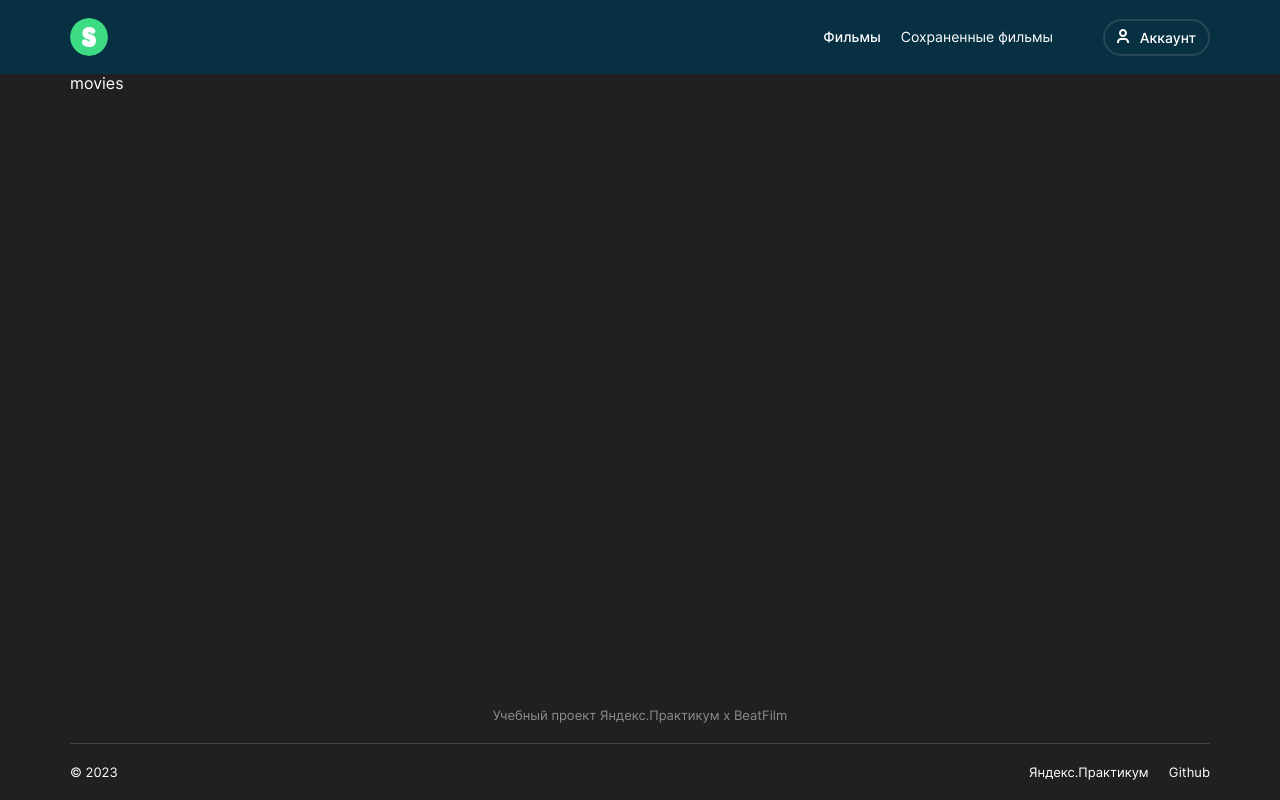
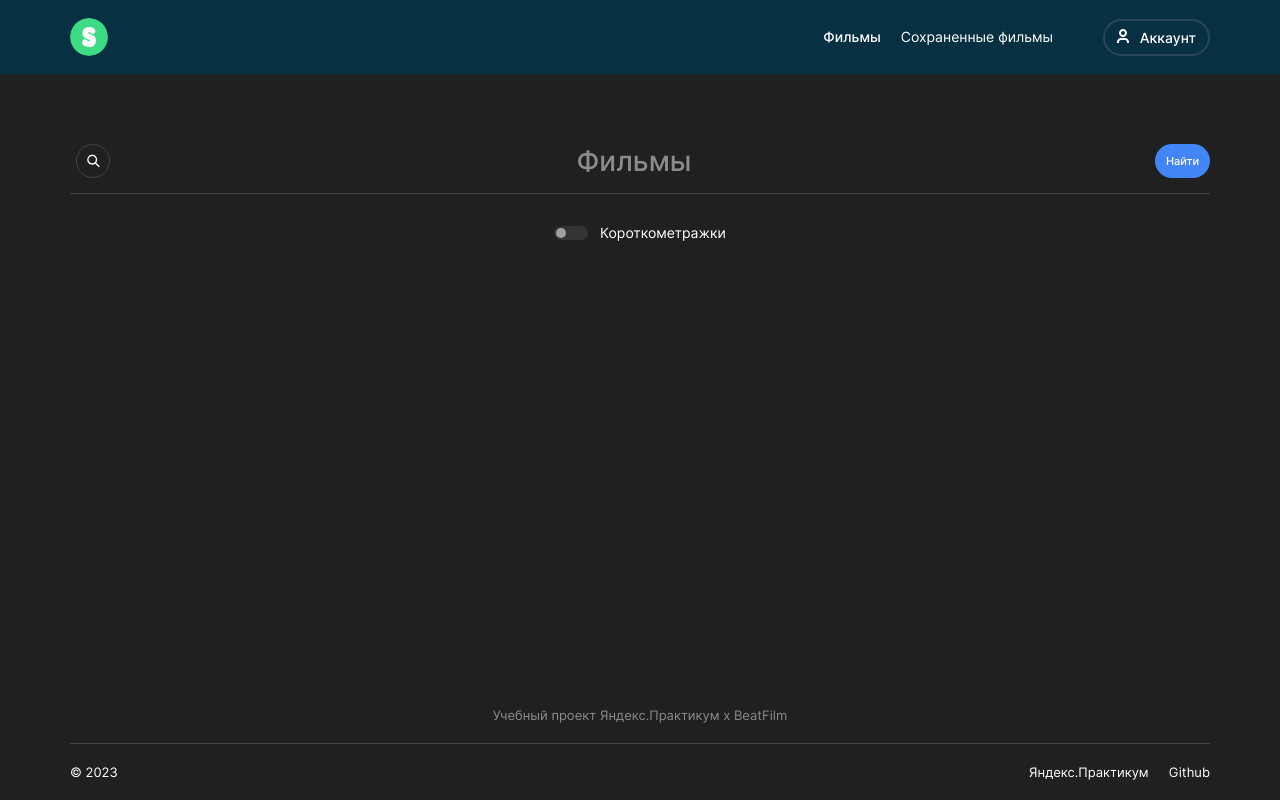
Before and after one commit to sasketeen/movies-explorer-frontend, a React (Create React App) app: page /movies in a window 1280 px wide. Built offline with nearby package versions, Linux system fonts and the light colour scheme.

Commit message:
feat: добавил форму поиска

```diff
--- a/src/assets/css/colors.css
+++ b/src/assets/css/colors.css
@@ -14,13 +14,13 @@
 
   --color-addition-darkGray1: #2f2f2f;
   --color-addition-darkGray2: #272727; /*1*/
-  --color-addition-darkGray3: #414141;
+  --color-addition-darkGray3: #343434; /*1*/
   --color-addition-darkGray4: #222222;
   --color-addition-darkGray5: #303030; /*1*/
   --color-addition-darkGray6: #424242; /*1*/
 
   --color-addition-gray1: #8b8b8b; /*1*/
   --color-addition-gray2: #aaaaaa; /*1*/
-  --color-addition-gray3: #a0a0a0;
-  --color-addition-gray4: #c2c2c2;
+  --color-addition-gray3: #a0a0a0; /*1*/
+  --color-addition-gray4: #c2c2c2; /*1*/
 }
--- /dev/null
+++ b/src/components/SearchForm/SearchForm.jsx
@@ -0,0 +1,16 @@
+import Switch from '../Switch/Switch';
+import './SearchForm.scss';
+
+export default function SearchForm () {
+  return (
+    <form className="search">
+      <div className="search__wrapper">
+        <input type="text" className="search__input" placeholder='Фильмы'/>
+        <button type="submit" className="search__submit-button">Найти</button>
+      </div>
+      <div className='switch-wrapper'>
+        <Switch label={'Короткометражки'}></Switch>
+      </div>
+    </form>
+  );
+}
--- /dev/null
+++ b/src/components/SearchForm/SearchForm.scss
@@ -0,0 +1,88 @@
+@use "@/assets/css/mixins" as mixin;
+
+.search {
+  padding: 70px 0 49px;
+
+  @media screen and (max-width: 768px) {
+    padding: 86px 0 62px;
+  }
+
+  @media screen and (max-width: 420px) {
+    padding: 92px 0 51px;
+  }
+
+  &__wrapper {
+    display: flex;
+    border-bottom: 1px solid var(--color-addition-darkGray6);
+  }
+
+  &__wrapper:has(.search__input:focus-visible) {
+    border-color: var(--color-main-brightBlue);
+  }
+
+  &__input {
+    box-sizing: border-box;
+    background: url(../../assets/images/search-icon.svg) 6px top / 34px 34px no-repeat;
+    border: none;
+    padding: 0 15px 15px 58px;
+    width: 100%;
+
+    color: var(--color-main-white);
+    text-align: center;
+    font-weight: 500;
+    font-size: 28px;
+    line-height: 34px;
+
+    @media screen and (max-width: 420px) {
+      height: 43px;
+      font-size: 18px;
+      line-height: 22px;
+      background: unset;
+      padding-left: 0;
+    }
+
+    &::placeholder {
+      color: var(--color-addition-gray1);
+      text-align: center;
+
+      @media screen and (max-width: 420px) {
+        text-align: left;
+      }
+    }
+
+    &:focus-visible {
+      outline: none;
+    }
+  }
+
+  &__submit-button {
+    @include mixin.hover(0.8);
+
+    padding: 8px 0;
+    width: 58px;
+    align-self: flex-start;
+    border-radius: 48px;
+    border: none;
+
+    background-color: var(--color-main-brightBlue);
+
+    color: var(--color-main-white);
+    font-weight: 500;
+    font-size: 11px;
+    line-height: 18px;
+
+    &:focus-visible {
+      outline: 2px solid var(--color-main-white);
+    }
+  }
+}
+
+.switch-wrapper {
+  margin-top: 30px;
+  display: flex;
+  justify-content: center;
+
+  @media screen and (max-width: 420px) {
+    margin-top: 43px;
+  }
+}
--- /dev/null
+++ b/src/components/Switch/Switch.jsx
@@ -0,0 +1,15 @@
+import './Switch.scss';
+
+export default function Switch ({ label }) {
+  return (
+    <label htmlFor="switcher-checkbox" className="switcher">
+      <input
+        type="checkbox"
+        id="switcher-checkbox"
+        className="switcher__checkbox"
+      />
+      <span className="switcher__block"></span>
+      {label}
+    </label>
+  );
+}
--- /dev/null
+++ b/src/components/Switch/Switch.scss
@@ -0,0 +1,73 @@
+.switcher {
+  display: flex;
+  align-items: center;
+
+  user-select: none;
+  font-size: 14px;
+  line-height: 18px;
+
+  @media screen and (max-width: 420px) {
+    font-size: 11px;
+  }
+
+  &__checkbox {
+    height: 0;
+    width: 0;
+    opacity: 0;
+  }
+
+  &__block {
+    position: relative;
+
+    display: inline-block;
+    width: 34px;
+    height: 14px;
+    background-color: var(--color-addition-darkGray3);
+    border-radius: 20px;
+    overflow: hidden;
+    transition: all .3s;
+    margin-right: 12px;
+  }
+
+  &__block::before {
+    content: "";
+    display: block;
+    width: 10px;
+    height: 10px;
+    border-radius: 50%;
+    background-color: var(--color-addition-gray3);
+
+    position: absolute;
+    left: 2px;
+    top: 2px;
+
+    transition: all .3s;
+  }
+
+  &__block::after {
+    content: "";
+    display: block;
+    width: 10px;
+    height: 10px;
+    border-radius: 50%;
+    background-color: var(--color-main-white);
+
+    position: absolute;
+    right: -10px;
+    top: 2px;
+
+    transition: all .3s;
+  }
+
+  &__checkbox:checked + &__block::before {
+    transform: translateX(-12px);
+  }
+
+  &__checkbox:checked + &__block::after {
+    transform: translateX(-12px);
+  }
+
+  &__checkbox:checked + &__block {
+    background-color: var(--color-main-cyan);
+  }
+}
--- a/src/pages/Movies/Movies.jsx
+++ b/src/pages/Movies/Movies.jsx
@@ -1,5 +1,9 @@
+import SearchForm from '../../components/SearchForm/SearchForm';
+
 export default function Movies () {
   return (
-    <div className="container">movies</div>
+    <div className="container">
+      <SearchForm></SearchForm>
+    </div>
   );
 }
```
Also changed, not shown: src/assets/images/search-icon.svg (added).
